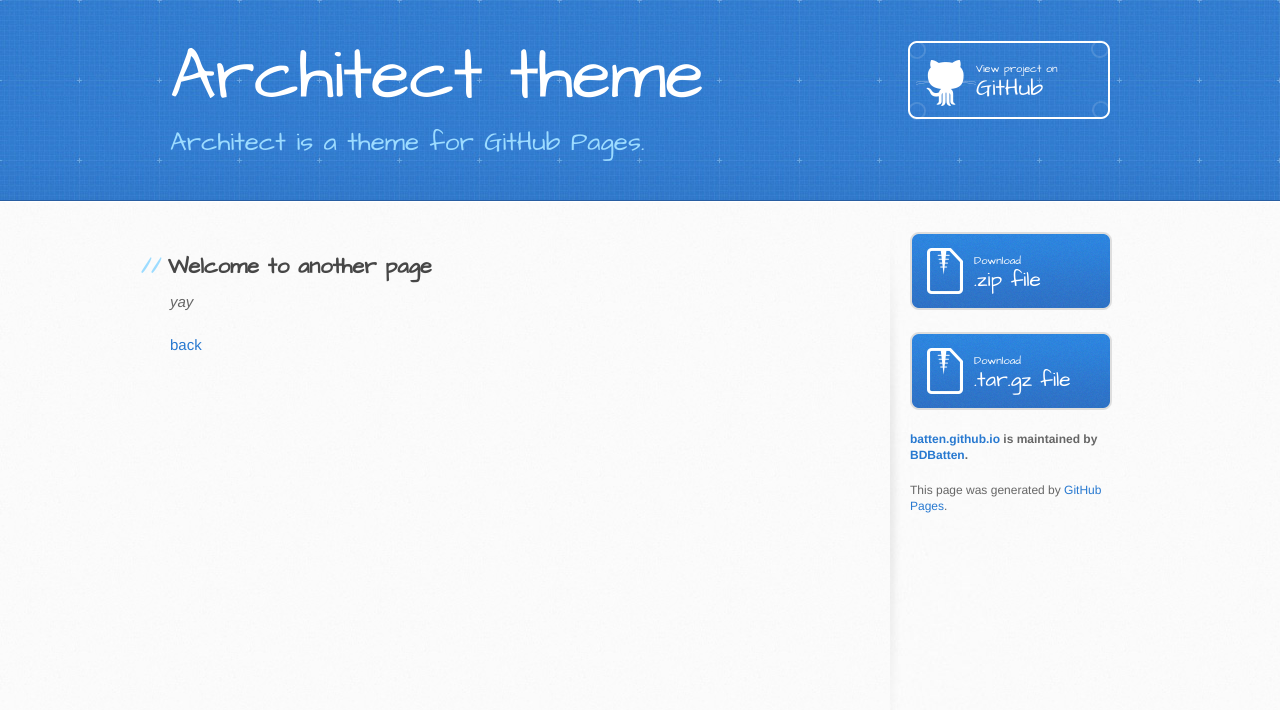
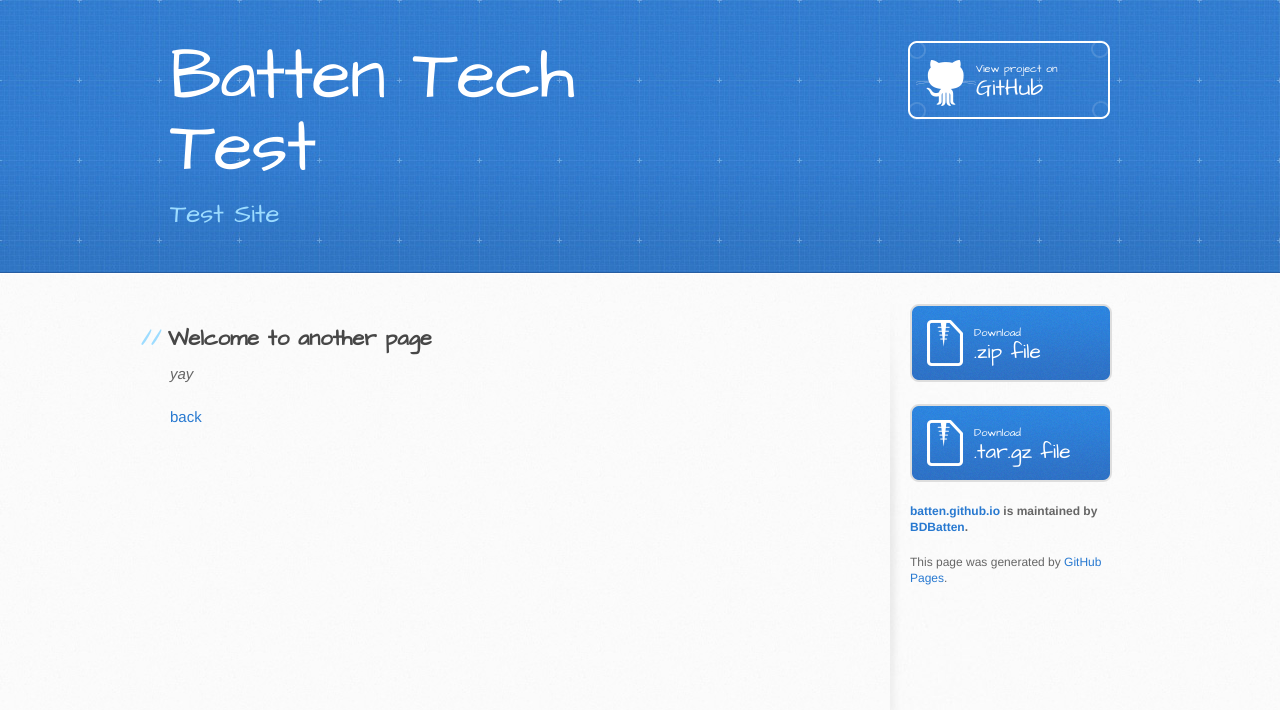
Before and after one commit to BDBatten/batten.github.io, a Jekyll site: the page built from another-page.md, in a window 1280 px wide. Shown: the top 710 px of the page. Built offline with Jekyll 4.4.1, drawn with Linux system fonts in a browser that asks for light colours; our own code applies the rules of GitHub Pages for plain Markdown files.

Commit message:
Update _config.yml

```diff
--- a/_config.yml
+++ b/_config.yml
@@ -1,5 +1,5 @@
-title: Architect theme
-description: Architect is a theme for GitHub Pages.
+title: Batten Tech Test
+description: Test Site
 show_downloads: true
 google_analytics:
 theme: jekyll-theme-architect
```
